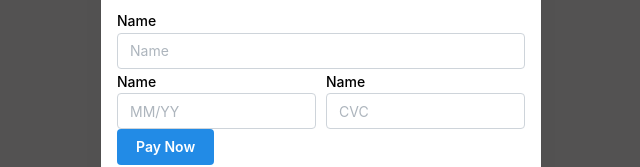
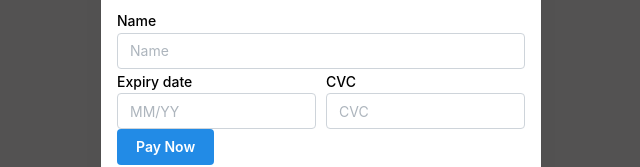
Before and after one commit to AlejandroOlivera/credit-card-payment, a React (Vite) app: page / in a window 1280 px wide. Both pictures are taken after a click on the button "Paid with credit card". Shown: the part 374-541 px from the top of the page, without its empty margins (319-959 px from the left). Built offline with nearby package versions, Linux system fonts and the light colour scheme.

Commit message:
refactor credit info

```diff
--- /dev/null
+++ b/src/components/CvcInput/CvcInput.tsx
@@ -0,0 +1,26 @@
+import { useState } from 'react';
+import { WInput } from '../WInput/WInput';
+
+export const CvcInput = () => {
+  const [cvc, setCvc] = useState('');
+
+  const handleCvcChange = (e: React.ChangeEvent<HTMLInputElement>) => {
+    let { value } = e.target;
+
+    value = value.replace(/\D/g, '');
+
+    value = value.slice(0, 3);
+
+    setCvc(value);
+  };
+
+  return (
+    <WInput
+      inputLabel="CVC"
+      type="number"
+      placeholder="CVC"
+      value={cvc}
+      onChange={handleCvcChange}
+    />
+  );
+};
--- /dev/null
+++ b/src/components/ExpiryDateInput/ExpiryDateInput.tsx
@@ -0,0 +1,43 @@
+import { useState } from 'react';
+import { WInput } from '../WInput/WInput';
+
+const getCurrentYearLastDigits = () => {
+  const currentYear = new Date().getFullYear();
+  return currentYear.toString().slice(2);
+};
+
+export const ExpiryDateInput = () => {
+  const [date, setDate] = useState('');
+
+  const handleInputChange = (e: React.ChangeEvent<HTMLInputElement>) => {
+    let { value } = e.target;
+
+    value = value.replace(/\D/g, '');
+
+    if (value.length > 2) {
+      value = `${value.slice(0, 2)}/${value.slice(2, 4)}`;
+    }
+
+    const currentYearDigits = getCurrentYearLastDigits();
+    const currentYearDigitsInput = value.slice(3, 5);
+
+    if (
+      parseInt(currentYearDigitsInput, 10) < parseInt(currentYearDigits, 10)
+    ) {
+      value = `${value.slice(0, 3)}${currentYearDigits}`;
+    }
+
+    setDate(value);
+  };
+
+  return (
+    <WInput
+      value={date}
+      width={50}
+      inputLabel="Expiry date"
+      type="text"
+      placeholder="MM/YY"
+      onChange={(e) => handleInputChange(e)}
+    />
+  );
+};
--- a/src/components/WInput/WInput.tsx
+++ b/src/components/WInput/WInput.tsx
@@ -2,12 +2,13 @@ import { Input } from '@mantine/core';
 
 interface IWInput {
   type: React.HTMLInputTypeAttribute;
-  value?: string;
-  onChange?: (e: React.ChangeEvent<HTMLInputElement>) => void;
+  value: string;
+  onChange: (e: React.ChangeEvent<HTMLInputElement>) => void;
   placeholder: string;
   width?: number | string;
   inputLabel?: string;
   errorMessage?: string;
+  styles?: string;
 }
 export const WInput: React.FC<IWInput> = ({
   onChange,
@@ -17,9 +18,11 @@ export const WInput: React.FC<IWInput> = ({
   width,
   inputLabel,
   errorMessage,
+  styles,
 }) => (
   <Input.Wrapper label={inputLabel} error={errorMessage}>
     <Input
+      className={styles}
       width={width}
       value={value}
       onChange={onChange}
--- a/src/sections/CreditCardInfo/CreditCardInfo.tsx
+++ b/src/sections/CreditCardInfo/CreditCardInfo.tsx
@@ -1,5 +1,5 @@
+import { useState } from 'react';
 import { useDispatch, useSelector } from 'react-redux';
-
 import { Flex, Modal } from '@mantine/core';
 
 import { RootState } from '@/store/store';
@@ -7,10 +7,14 @@ import { closeModal } from '../Product/productSlice';
 
 import { NumberCardInput } from '@/components/NumberCardInput/NumberCardInput';
 import { WInput } from '@/components/WInput/WInput';
+import { ExpiryDateInput } from '@/components/ExpiryDateInput/ExpiryDateInput';
 import { WButton } from '@/components/WButton/WButton';
+import { CvcInput } from '@/components/CvcInput/CvcInput';
 
 export const CreditCardInfo = () => {
   const dispatch = useDispatch();
+
+  const [name, setName] = useState('');
 
   const product = useSelector((state: RootState) => state.product);
 
@@ -24,12 +28,19 @@ export const CreditCardInfo = () => {
       opened={product.showModal}
       onClose={showModal}
       centered
+      data-testid="credit-card-info-section"
     >
       <NumberCardInput />
-      <WInput inputLabel="Name" type="text" placeholder="Name" />
+      <WInput
+        inputLabel="Name"
+        type="text"
+        placeholder="Name"
+        value={name}
+        onChange={(e) => setName(e.target.value)}
+      />
       <Flex gap={10}>
-        <WInput width={50} inputLabel="Name" type="text" placeholder="MM/YY" />
-        <WInput inputLabel="Name" type="text" placeholder="CVC" />
+        <ExpiryDateInput />
+        <CvcInput />
       </Flex>
 
       <WButton title="Pay Now" onClick={() => {}} />
--- /dev/null
+++ b/src/sections/FinalStatus/FinalStatus.tsx
@@ -0,0 +1,3 @@
+export const FinalStatus = () => {
+  return <></>;
+};
--- a/src/sections/Product/Product.tsx
+++ b/src/sections/Product/Product.tsx
@@ -16,7 +16,7 @@ export const Product: React.FC<IProduct> = () => {
 
   return (
     <section className={classes.product}>
-      <div className={classes.headerProduct}>
+      <div className={classes.headerProduct} data-testid="product-section">
         <div className={classes.headPhoneMinis}>
           <WFrame styles={classes.frameSelect}>
             <img src="/HeadPhoneMini1.png" alt="headphoneMini1" />
--- /dev/null
+++ b/src/sections/Sumary/Sumary.tsx
@@ -0,0 +1,3 @@
+export const Sumary = () => {
+  return <></>;
+};
```
Also changed, not shown: src/components/NumberCardInput/NumberCardInput.tsx (+10 -0 lines), 2 other files (tests, documents, lock files or other folders).
